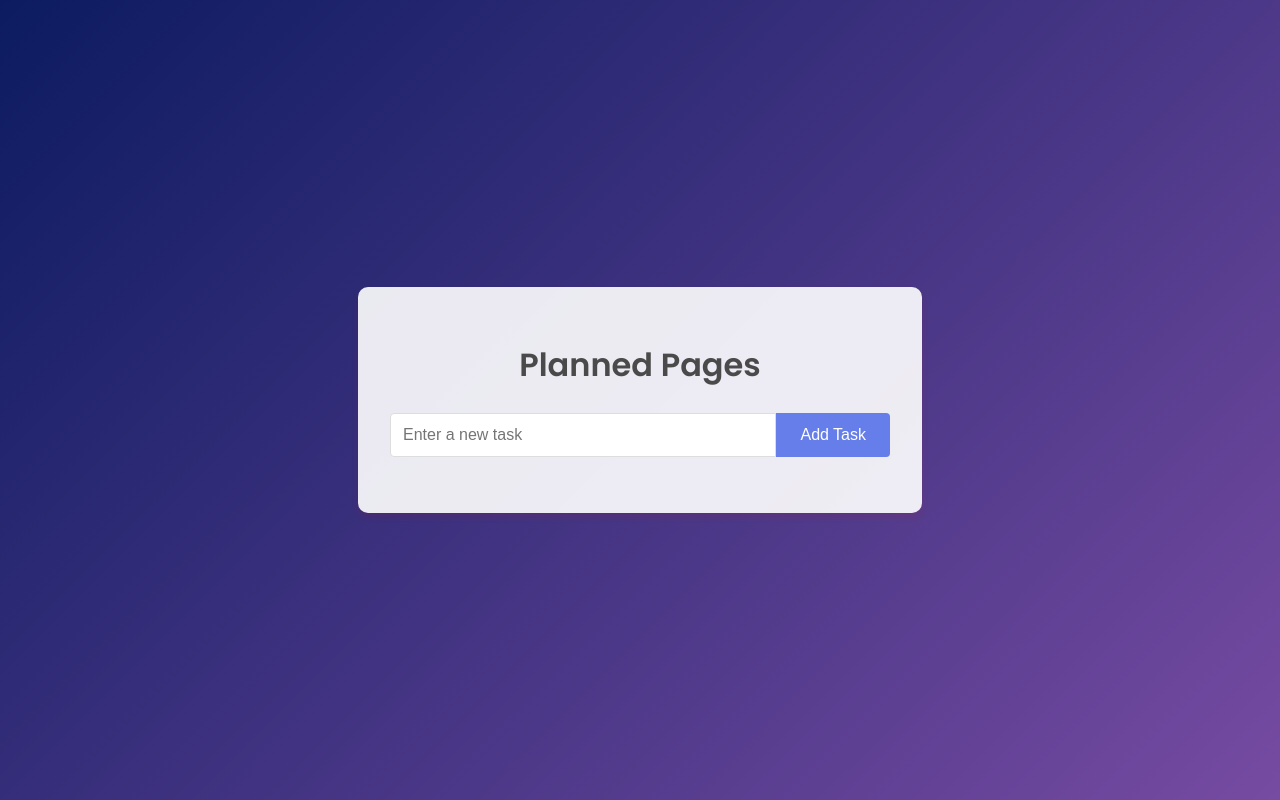
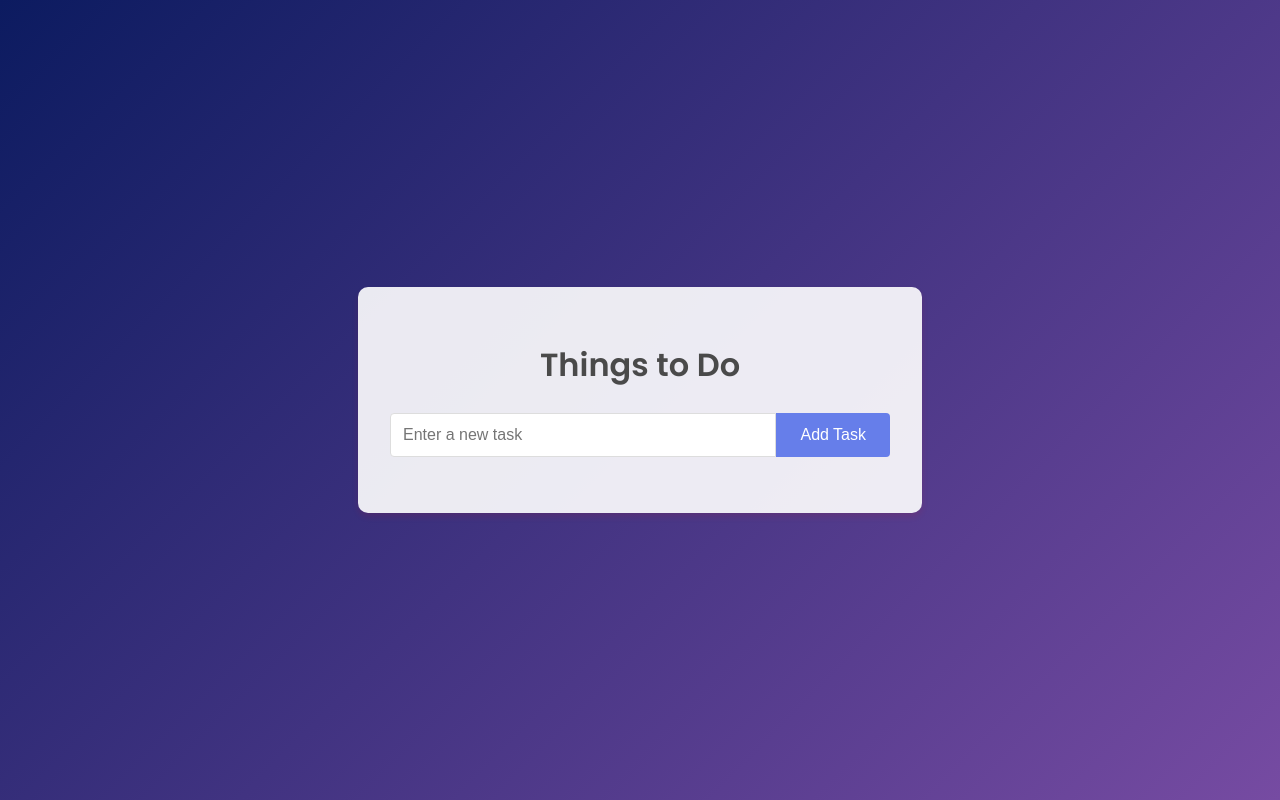
Before and after one commit to shagun0singh/Listify, a plain HTML site: page index.html in a window 1280 px wide. Drawn offline with Linux system fonts and the light colour scheme.

Commit message:
index.html

```diff
--- a/index.html
+++ b/index.html
@@ -3,12 +3,12 @@
 <head>
     <meta charset="UTF-8">
     <meta name="viewport" content="width=device-width, initial-scale=1.0">
-    <title>Planned Pages</title>
+    <title>Listify</title>
     <link rel="stylesheet" href="style.css">
 </head>
 <body>
     <div class="container">
-        <h1>Planned Pages</h1>
+        <h1>Things to Do</h1>
         <form id="todo-form">
             <input type="text" id="todo-input" placeholder="Enter a new task" required>
             <button type="submit" id="add-button">Add Task</button>
```
